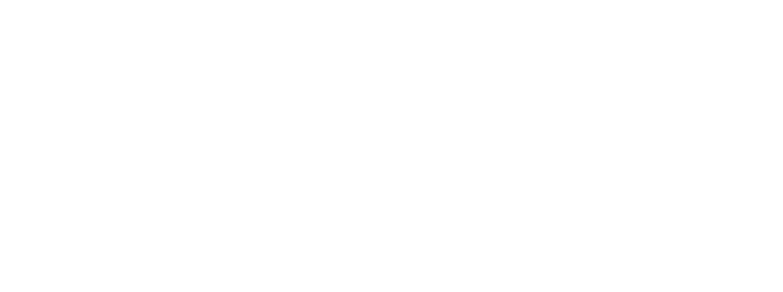
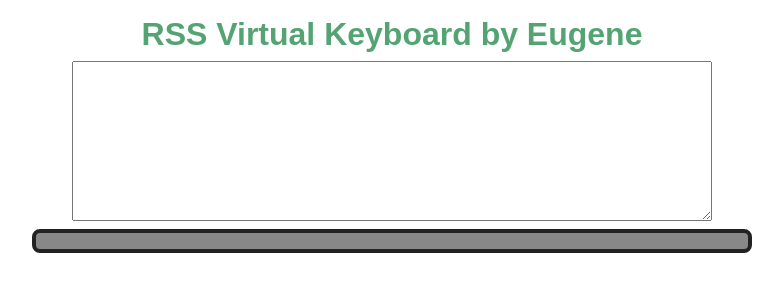
Before and after one commit to EugeneZanevskij/virtual-keyboard, a plain HTML site: page index.html in a window 1280 px wide. Shown: the whole page, without its empty margins (248-1031 px from the left). Drawn offline with Linux system fonts and the light colour scheme.

Commit message:
feat: add basic DOM generation and styles

```diff
--- a/index.html
+++ b/index.html
@@ -5,6 +5,7 @@
   <meta http-equiv="X-UA-Compatible" content="IE=edge">
   <meta name="viewport" content="width=device-width, initial-scale=1.0">
   <title>Virtual-keyboard</title>
+  <link rel="stylesheet" href="style.css">
 </head>
 <body>
   <script src="main.js"></script>
--- a/main.js
+++ b/main.js
@@ -0,0 +1,26 @@
+const body = document.querySelector("body");
+let textarea = null;
+
+const initDOM = () => {
+  const container = document.createElement("div");
+  container.classList.add("container");
+  const title = document.createElement("h1");
+  title.innerText = "RSS Virtual Keyboard by Eugene";
+  title.classList.add("title");
+  container.appendChild(title);
+  const textArea = document.createElement("textarea");
+  textArea.classList.add("textarea");
+  textArea.setAttribute("id", "textarea");
+  textArea.setAttribute("rows", "5");
+  textArea.setAttribute("cols", "40");
+  textarea = textArea;
+  container.appendChild(textArea);
+  const element = document.createElement("div");
+  element.classList.add("keyboard");
+  element.setAttribute("id", "keyboard");
+  // const c = document.createDocumentFragment();
+  container.appendChild(element);
+  body.appendChild(container);
+}
+
+initDOM();
--- a/style.css
+++ b/style.css
@@ -0,0 +1,39 @@
+* {
+  margin: 0;
+  padding: 0;
+  box-sizing: border-box;
+}
+
+.container {
+  font-family: Arial, Helvetica, sans-serif;
+  display: flex;
+  flex-direction: column;
+  align-items: center;
+}
+
+.title {
+  font-size: 2rem;
+  color: rgba(41, 141, 80, 0.8);
+  text-align: center;
+  margin-top: 1rem;
+}
+
+.textarea {
+  display: block;
+  width: 40rem;
+  max-width: 100%;
+  height: 10rem;
+  margin: 0.5rem 0;
+  padding: 1rem;
+  font-size: 1.25rem;
+  color: rgb(68, 68, 68)
+}
+
+.keyboard {
+  width: 45rem;
+  max-width: 100%;
+  padding: 0.5rem;
+  background: rgb(136, 136, 136);
+  border: 0.25rem solid rgb(34, 34, 34);
+  border-radius: 0.5rem;
+}
```
